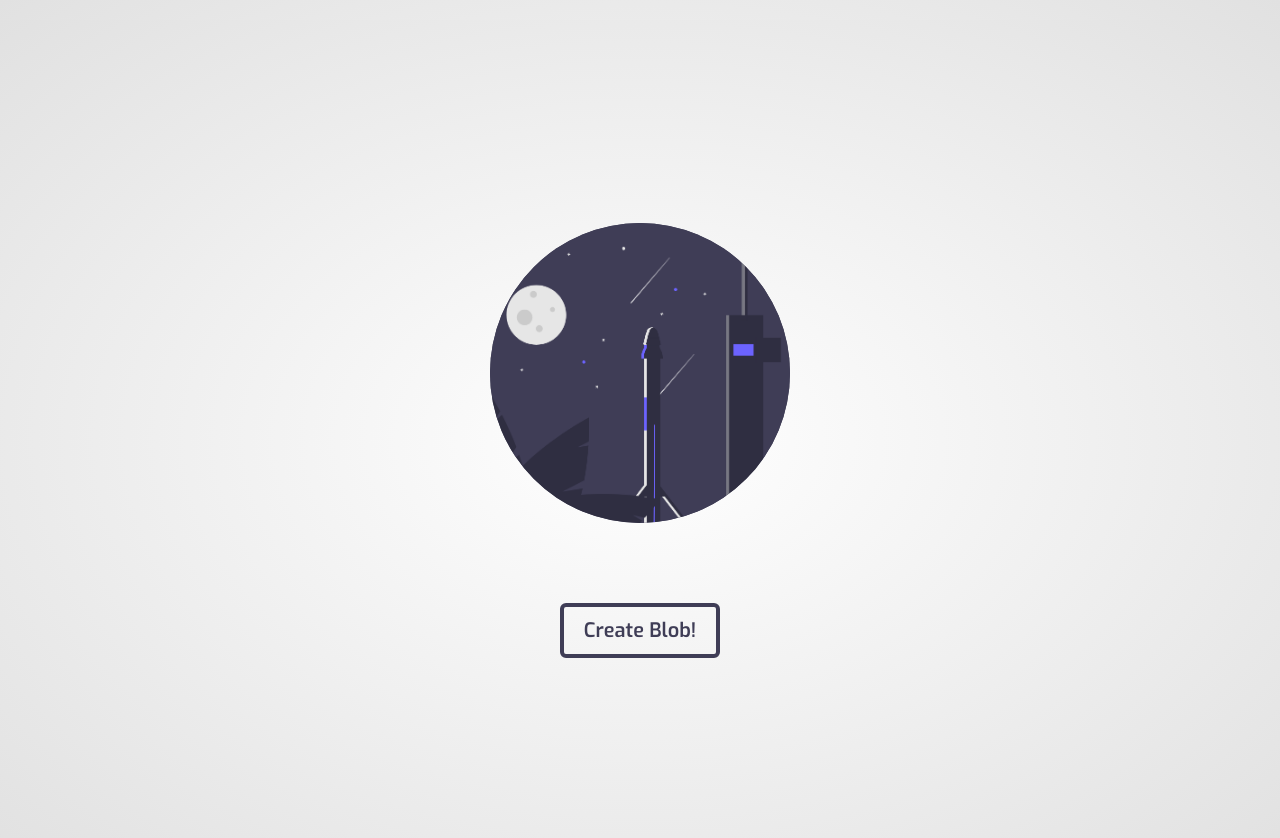
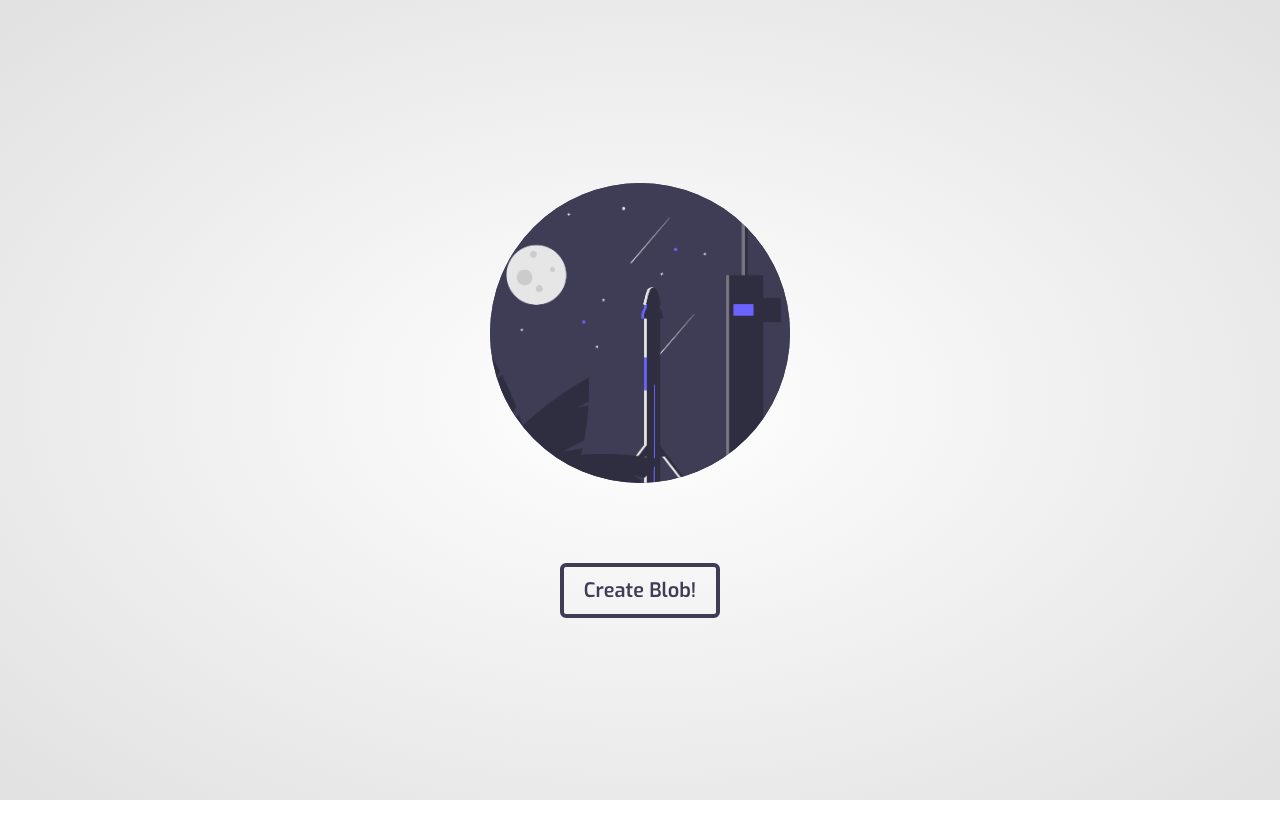
Before and after one commit to Shadow-Scientist/BlobMaker, a plain HTML site: page index.html in a window 1280 px wide. After the commit the page ends 800 px from the top, so only its background shows below. Drawn offline with Linux system fonts and the light colour scheme.

Commit message:
Update styles.css

```diff
--- a/styles.css
+++ b/styles.css
@@ -2,7 +2,7 @@
 @import url('https://fonts.googleapis.com/css2?family=Exo:wght@600&display=swap');
 
 html, body{
-	padding:20px 0;
+	padding:0;
 	margin:0;
 	background:white;
 	background-image:radial-gradient(#FFF, #E1E1E1);
```
